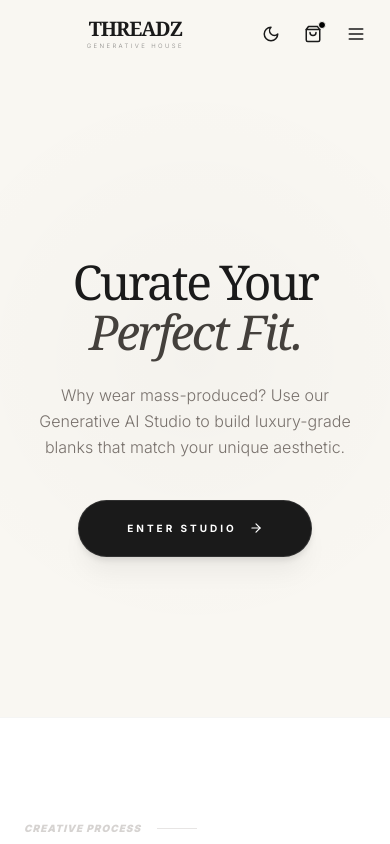
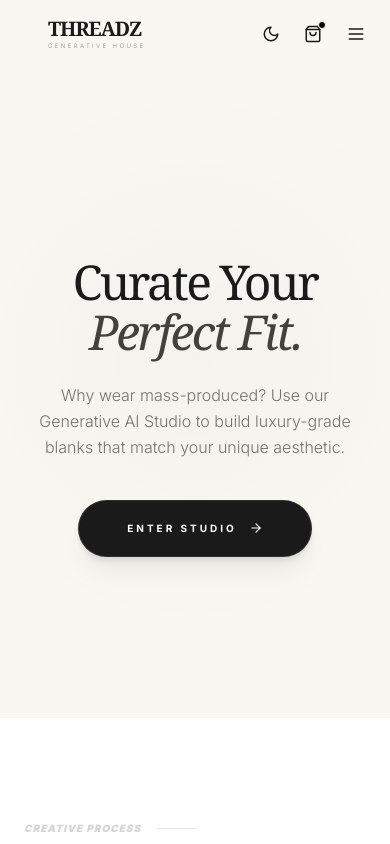
Before and after one commit to shashanka2a/threadz, a Next.js app: page / in a window 390 px wide. Shown: the top 844 px of the page. Built offline with nearby package versions, Linux system fonts and the light colour scheme; no server answers.

Commit message:
Refactor Navigation component layout for improved mobile and desktop responsiveness, adjusting link positioning and alignment.

```diff
--- a/components/navigation.tsx
+++ b/components/navigation.tsx
@@ -43,8 +43,10 @@ export function Navigation() {
       >
         <div className="max-w-7xl mx-auto px-4 md:px-6">
           <div className="flex items-center justify-between">
-            {/* Left: Desktop Nav Links, Mobile: Empty */}
-            <div className="hidden md:flex items-center space-x-8 text-[10px] uppercase tracking-[0.2em] font-bold w-1/3">
+            {/* Left: Desktop Nav Links, Mobile: Logo */}
+            <div className="flex items-center space-x-8">
+              {/* Desktop Nav Links */}
+              <div className="hidden md:flex space-x-8 text-[10px] uppercase tracking-[0.2em] font-bold">
                 <Link
                   href="#studio"
                   className="hover:opacity-50 transition-all"
@@ -61,11 +63,10 @@ export function Navigation() {
                 </Link>
               </div>
 
-            {/* Center: Logo */}
-            <div className="flex-1 md:flex-initial flex justify-center md:justify-center">
+              {/* Logo - Left on Mobile, After Nav on Desktop */}
               <Link
                 href="/"
-                className="flex flex-col items-center justify-center text-center"
+                className="flex flex-col items-start md:items-center text-left md:text-center"
                 onClick={() => setIsMenuOpen(false)}
               >
                 <div className="text-xl md:text-2xl font-serif font-black tracking-tighter leading-none">
@@ -78,7 +79,7 @@ export function Navigation() {
             </div>
 
             {/* Right: Actions */}
-            <div className="flex items-center justify-end space-x-2 md:space-x-6 w-1/3 md:w-auto">
+            <div className="flex items-center justify-end space-x-2 md:space-x-6">
               <button
                 onClick={() => setTheme(theme === "dark" ? "light" : "dark")}
                 className="p-2 hover:bg-black/5 dark:hover:bg-white/5 rounded-full transition-all"
```
Lines whose indentation alone changed are shown as unchanged.
